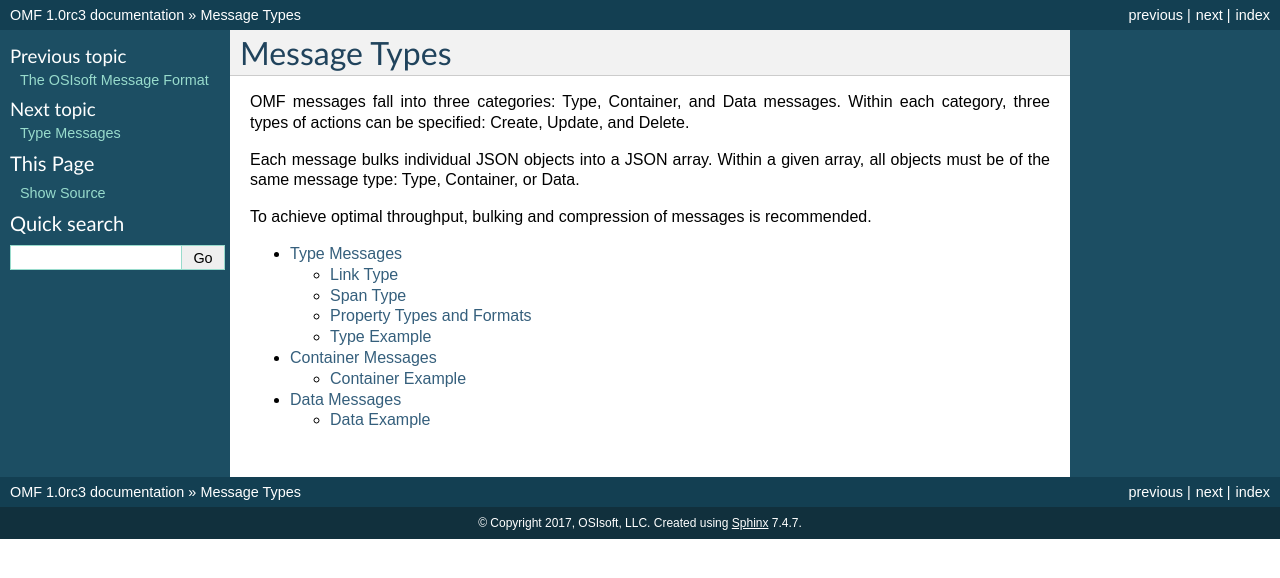
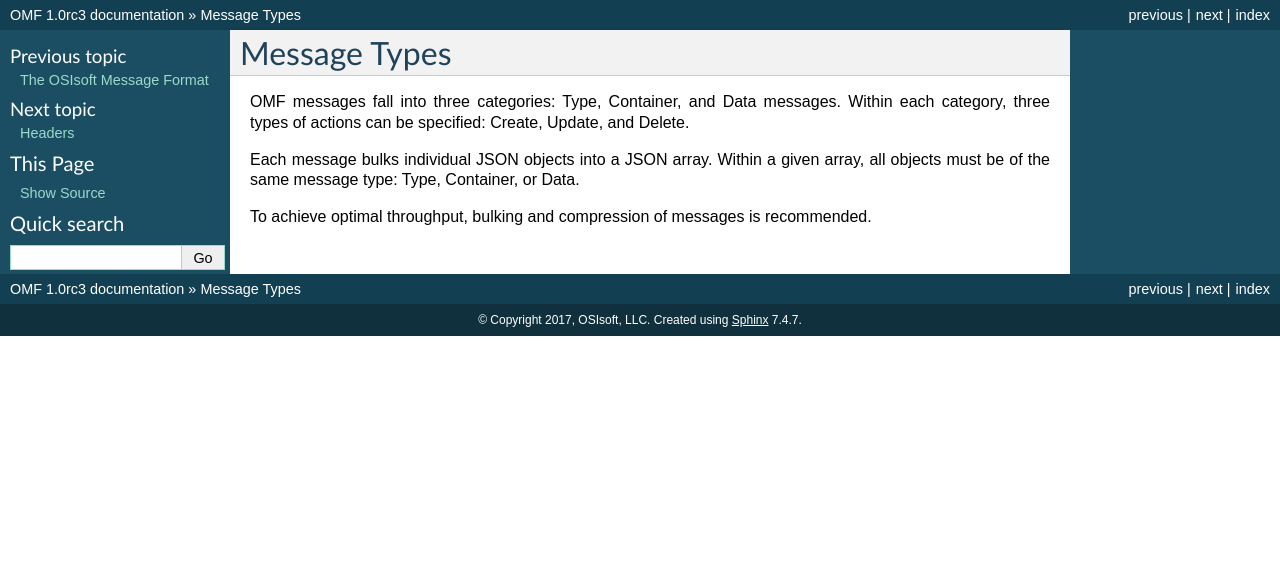
Before and after one commit to AVEVA/OMF-Docs, a Sphinx documentation site: the page built from docs/Message_Types.rst, in a window 1280 px wide. Shown: the top 578 px of the page. Built offline with Sphinx 7.4.7, drawn with Linux system fonts in a browser that asks for light colours.

Commit message:
Update Message_Types.rst

```diff
--- a/docs/Message_Types.rst
+++ b/docs/Message_Types.rst
@@ -6,9 +6,3 @@ OMF messages fall into three categories: Type, Container, and Data messages. Wit
 Each message bulks individual JSON objects into a JSON array. Within a given array, all objects must be of the same message type: Type, Container, or Data.
 
 To achieve optimal throughput, bulking and compression of messages is recommended.
-
-.. toctree::
-
-   Type_Messages
-   Container_Messages
-   Data_Messages
```
